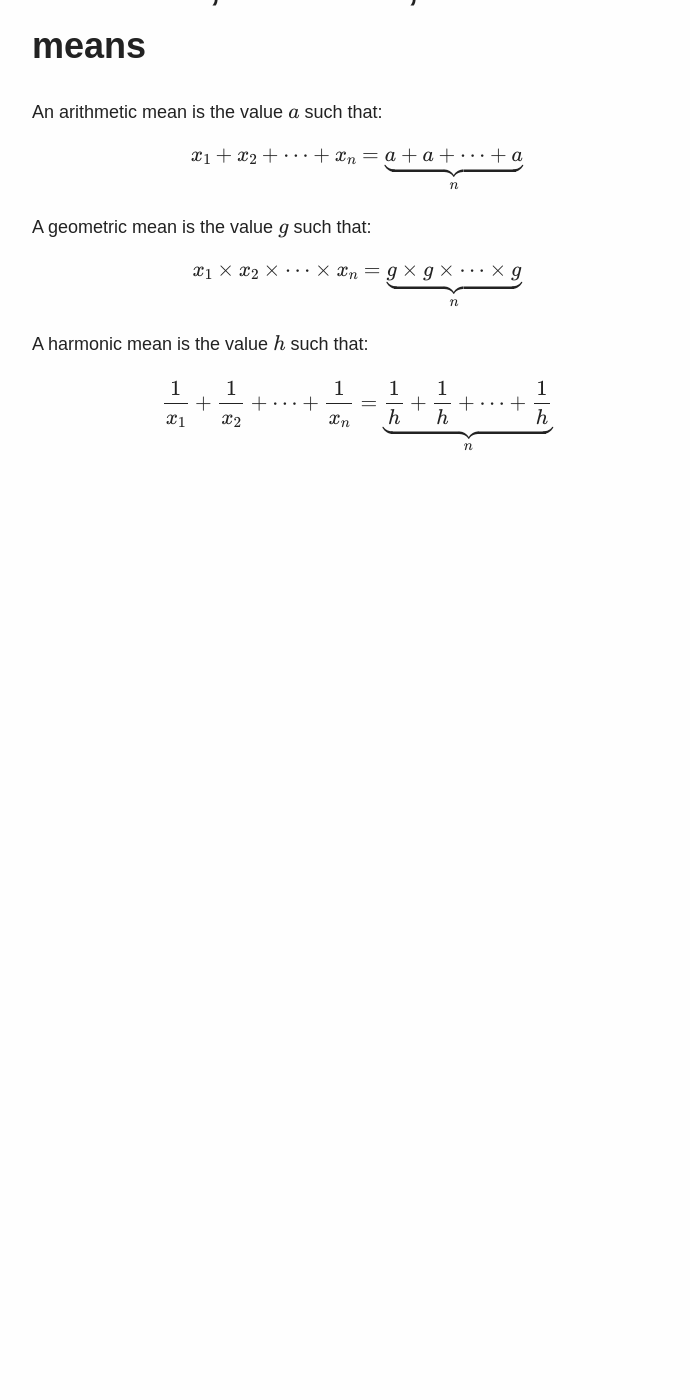
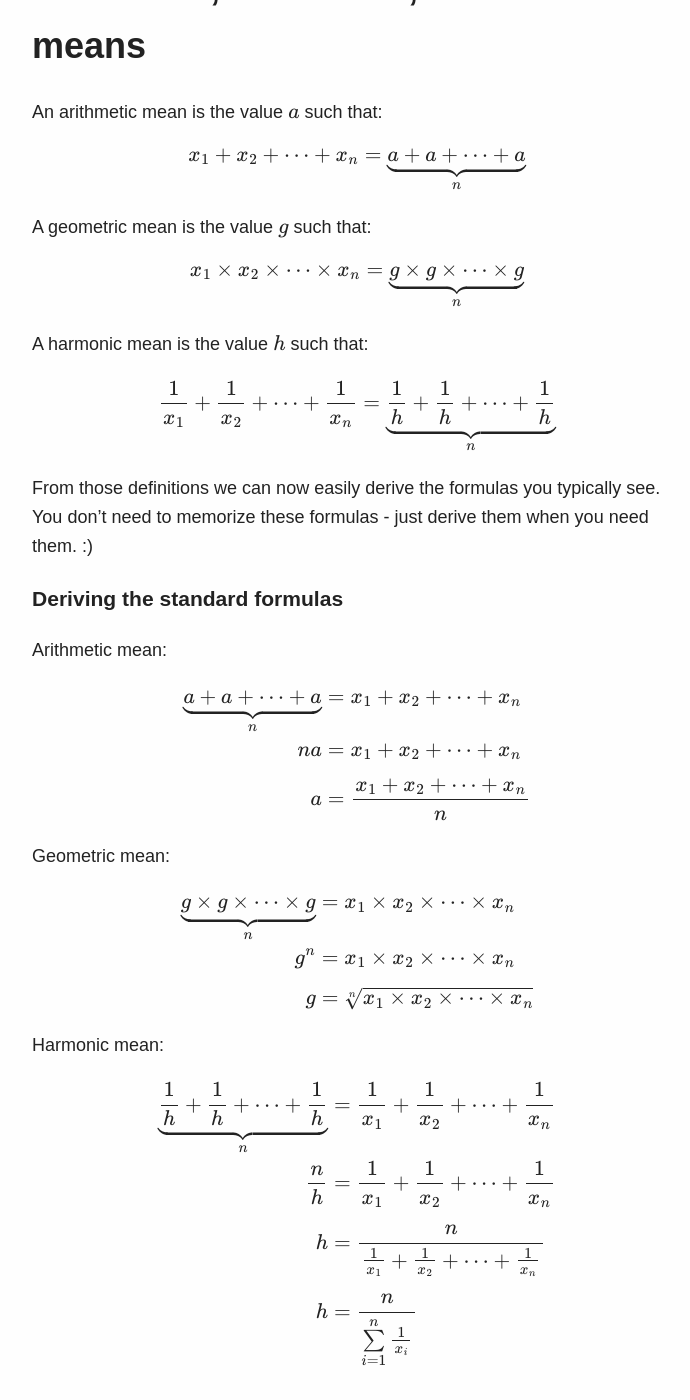
Before and after one commit to arussellk/arussellk.github.io, a Jekyll site: the page built from _pages/means.md, in a window 1280 px wide and 1400 px high, scrolled down 94 px. Shown: the whole window, without its empty margins (283-973 px from the left). Built offline with Jekyll 4.4.1, drawn with Linux system fonts in a browser that asks for light colours; formulas are drawn with MathJax 3; before the commit the page ends 900 px from its top, so only the background shows below that.

Commit message:
Add formula derivations for means

```diff
--- a/_pages/means.md
+++ b/_pages/means.md
@@ -24,3 +24,43 @@ $$
 \frac{1}{x_1}+\frac{1}{x_2}+\cdots+\frac{1}{x_n}=
 \underbrace{\frac{1}{h}+\frac{1}{h}+\cdots+\frac{1}{h}}_{n}
 $$
+
+From those definitions we can now easily derive the formulas you
+typically see. You don't need to memorize these formulas - just derive
+them when you need them. :)
+
+### Deriving the standard formulas
+
+Arithmetic mean:
+
+$$
+\begin{align}
+\underbrace{a+a+\cdots+a}_{n} &=
+x_1+x_2+\cdots+x_n \\
+na &= x_1+x_2+\cdots+x_n \\[5pt]
+a &= \frac{x_1+x_2+\cdots+x_n}{n}
+\end{align}
+$$
+
+Geometric mean:
+
+$$
+\begin{align}
+\underbrace{g \times g \times \cdots \times g}_{n} &=
+x_1 \times x_2 \times \cdots \times x_n \\
+g^n &= x_1 \times x_2 \times \cdots \times x_n \\[5pt]
+g &= \sqrt[n]{x_1 \times x_2 \times \cdots \times x_n} \\
+\end{align}
+$$
+
+Harmonic mean:
+
+$$
+\begin{align}
+\underbrace{\frac{1}{h}+\frac{1}{h}+\cdots+\frac{1}{h}}_{n} &=
+\frac{1}{x_1}+\frac{1}{x_2}+\cdots+\frac{1}{x_n}\\
+\frac{n}{h} &= \frac{1}{x_1}+\frac{1}{x_2}+\cdots+\frac{1}{x_n}\\[5pt]
+h &= \frac{n}{\frac{1}{x_1}+\frac{1}{x_2}+\cdots+\frac{1}{x_n}}\\[5pt]
+h &= \frac{n}{\sum\limits_{i=1}^{n} \frac{1}{x_i}}
+\end{align}
+$$
```
